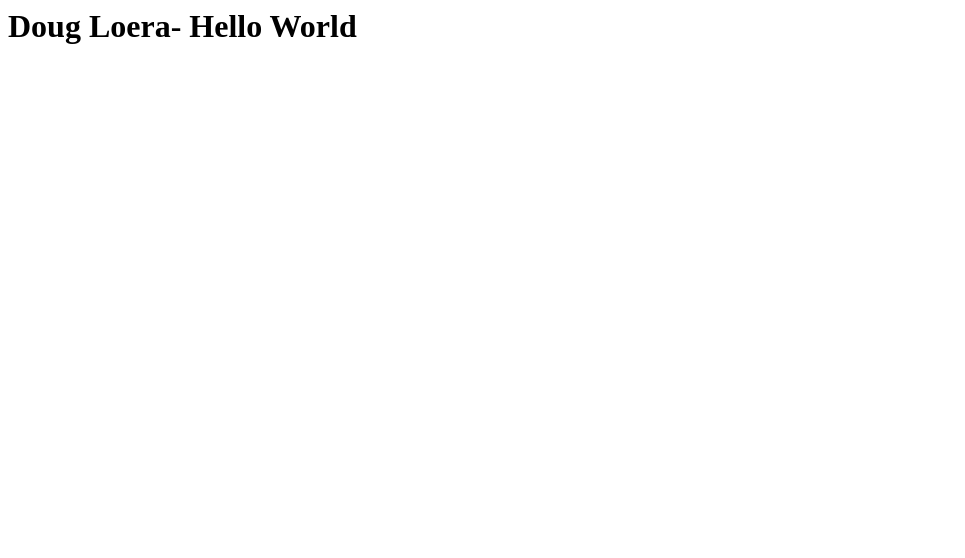
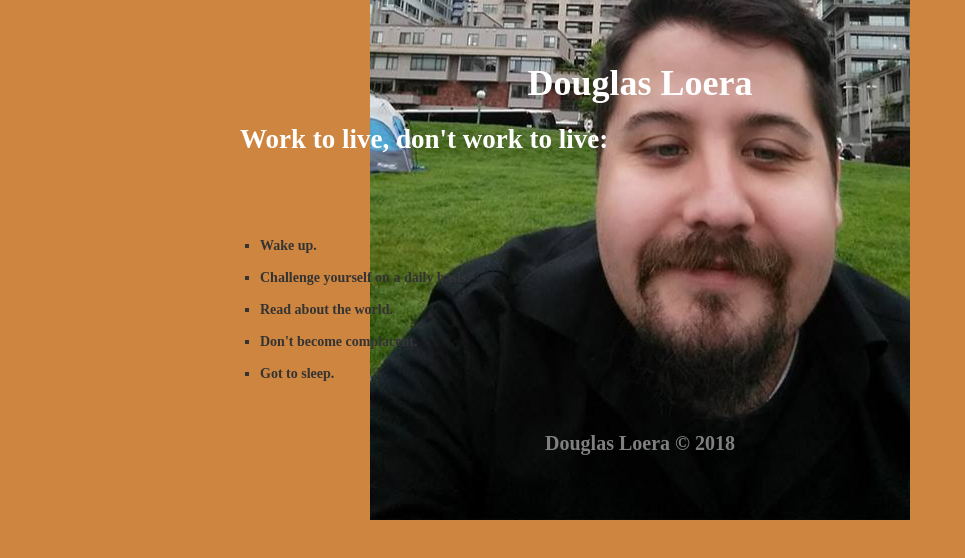
Before and after one commit to dloera/dloera.github.io, a plain HTML site: page index.html in a window 1280 px wide. Shown: the whole page, without its empty margins (0-965 px from the left). Drawn offline with Linux system fonts and the light colour scheme.

Commit message:
adding website

```diff
--- /dev/null
+++ b/css/style.css
@@ -0,0 +1,38 @@
+body{
+    font-size:20px;
+    font-weight:bold;
+    line-height:1.6em;
+    background-color:peru;
+    background-image:url('../img/doug.jpg');
+    background-repeat:no-repeat;
+    background-position: center;
+
+}
+
+.container {
+    font-size:18px;
+    color:white;
+    width:800px;
+    margin:auto;
+    padding:15px;
+}
+#main-header {
+    padding-top:20px;
+    color:
+}
+#main-header h1 {
+    text-align:center;
+}
+#main-list {
+    font-size:14px;
+    padding:8px;
+    padding-left:20px;
+    color:#333;
+    list-style:square;
+}
+#main-footer{
+    position:bottom;
+    color:grey;
+    text-align:center;
+
+}
--- a/index.html
+++ b/index.html
@@ -1 +1,34 @@
-<h1> Doug Loera- Hello World </h1>
+<!DOCTYPE html>
+<html lang="en">
+<head>
+    <meta charset="UTF-8">
+    <meta name="viewport" content="width=device-width, initial-scale=1.0">
+    <meta http-equiv="X-UA-Compatible" content="ie=edge">
+    <link rel="stylesheet" href="css/style.css" type="text/css">
+    <title>DougLas Loera</title>
+</head>
+<body>
+    <div class="container">
+        <header id="main-header">
+            <h1>Douglas Loera</h1>
+            <h2>Work to live, don't work to live:</h2>
+        </header>
+    </div>
+    <div class="container">
+            <ul id="main-list">
+                <li>Wake up.</li>
+                <li>Challenge yourself on a daily basis.</li>
+                <li>Read about the world.</li>
+                <li>Don't become complacent.</li>
+                <li>Got to sleep.</li>
+            </ul>
+    </div>
+    <div>
+        <footer id="main-footer">
+            Douglas Loera &copy; 2018
+        </footer>
+    </div>
+
+
+</body>
+</html>
```
Also changed, not shown: img/doug.jpg (added).
